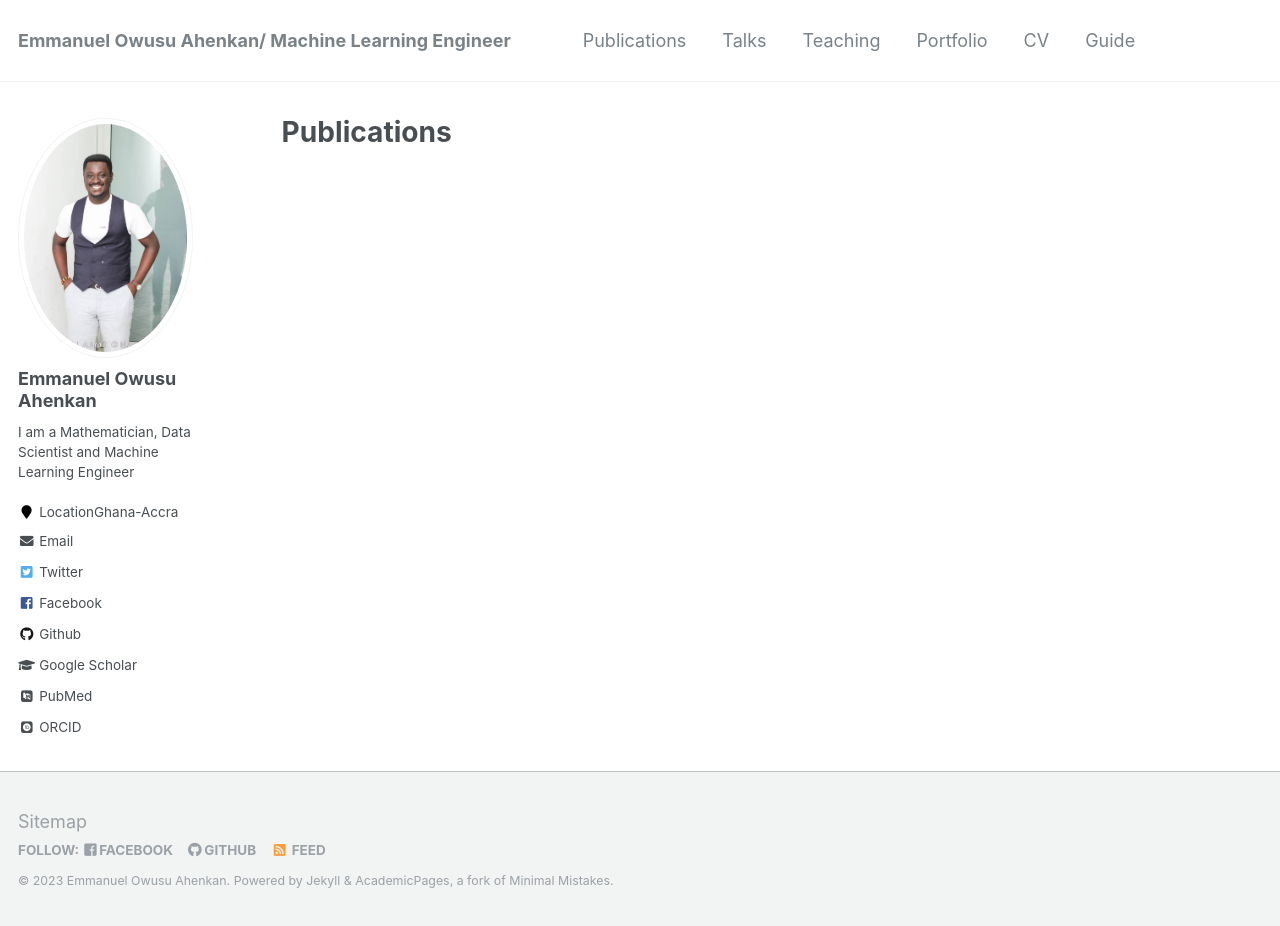
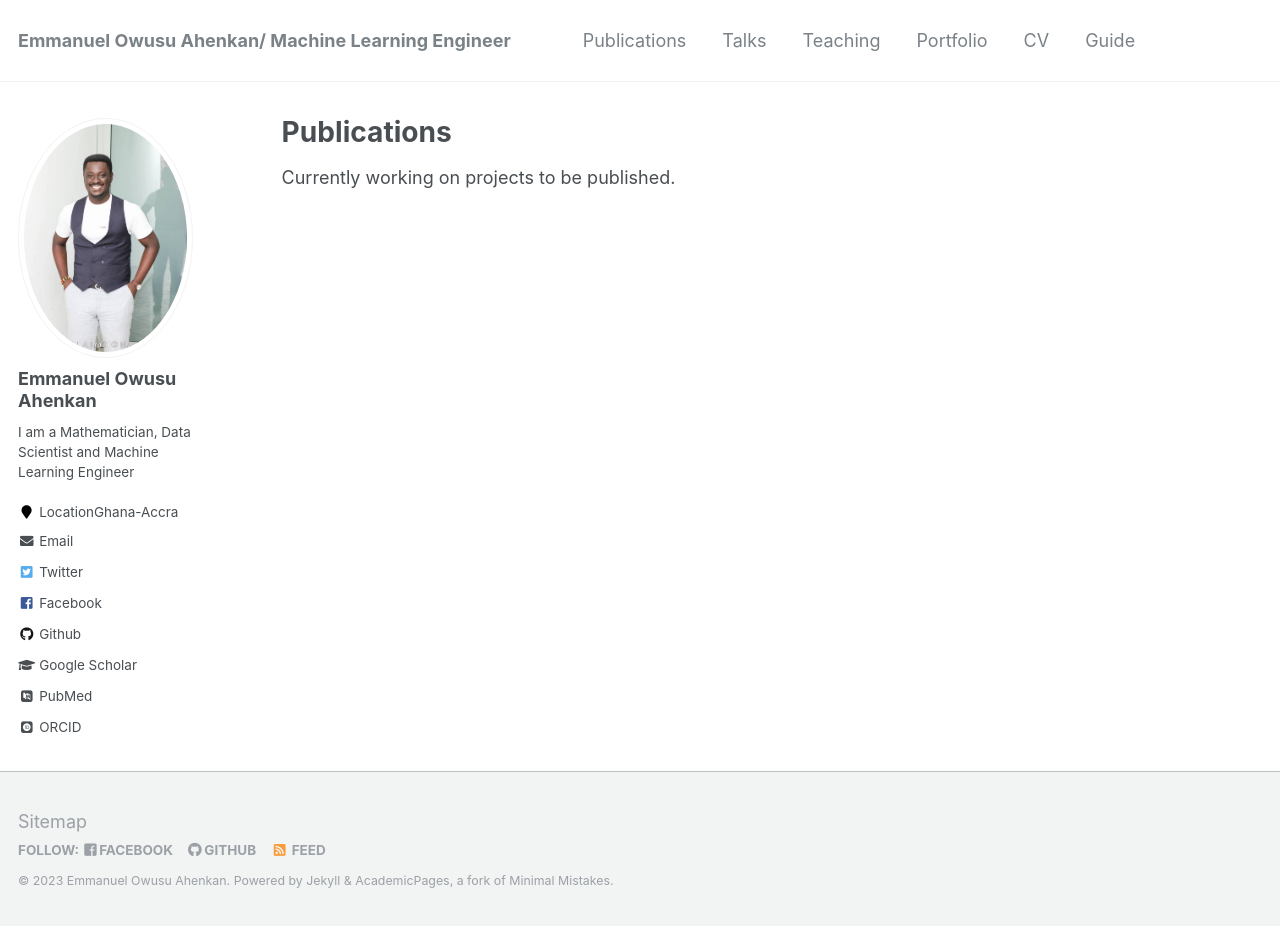
Before and after one commit to EmmanuelOwusu/EmmanuelOwusu.github.io, a Jekyll site: the page built from _pages/publications.md, in a window 1280 px wide and 926 px high. Built offline with Jekyll 4.4.1, drawn with Linux system fonts in a browser that asks for light colours; some web fonts are replaced.

Commit message:
Update publications.md

```diff
--- a/_pages/publications.md
+++ b/_pages/publications.md
@@ -14,3 +14,5 @@ author_profile: true
 {% for post in site.publications reversed %}
   {% include archive-single.html %}
 {% endfor %}
+
+Currently working on projects to be published.
```
